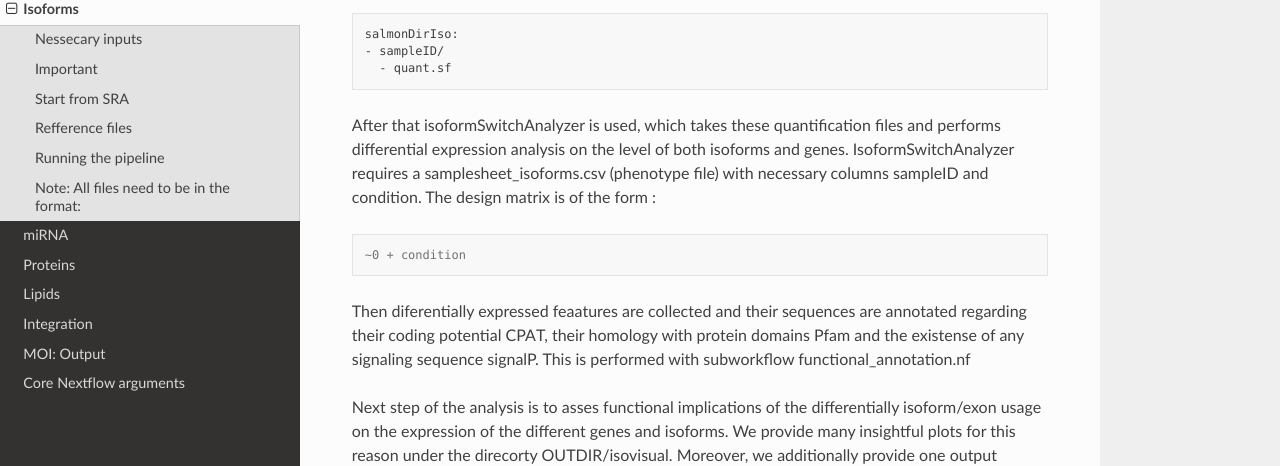
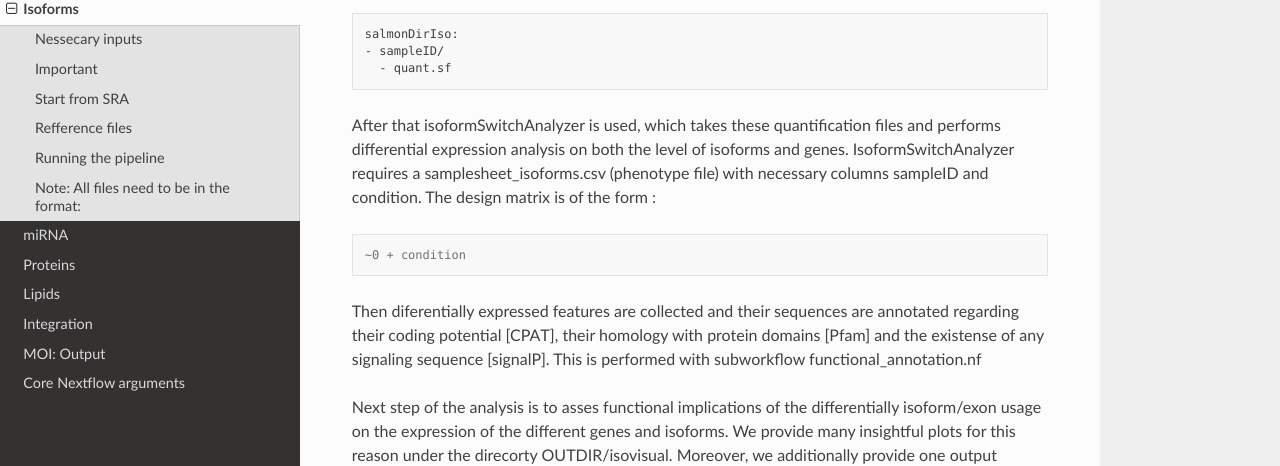
Before and after one commit to Bianca-Pasat/MOI, a Sphinx documentation site: the page built from docs/source/isoforms.rst, in a window 1280 px wide and 900 px high, scrolled down 2753 px. Shown: the part 171-637 px from the top of the window. Built offline with Sphinx 7.4.7 and the Read the Docs theme 3.1.0, drawn with Linux system fonts in a browser that asks for light colours; pages that are not in the unit, such as notebooks, are missing from menus; some of the changed text lies outside the part shown.

Commit message:
Update isoforms.rst

```diff
--- a/docs/source/isoforms.rst
+++ b/docs/source/isoforms.rst
@@ -236,8 +236,8 @@ Note: All files need to be in the format:
      - quant.sf
 
 After that isoformSwitchAnalyzer is used, which takes these
-quantification files and performs differential expression analysis on
-the level of both isoforms and genes. IsoformSwitchAnalyzer requires a
+quantification files and performs differential expression analysis on both
+the level of isoforms and genes. IsoformSwitchAnalyzer requires a
 samplesheet_isoforms.csv (phenotype file) with necessary columns
 sampleID and condition. The design matrix is of the form :
 
@@ -245,10 +245,10 @@ sampleID and condition. The design matrix is of the form :
 
    ~0 + condition
 
-Then diferentially expressed feaatures are collected and their sequences
-are annotated regarding their coding potential CPAT, their homology
-with protein domains Pfam and the existense of any signaling sequence
-signalP. This is performed with subworkflow functional_annotation.nf
+Then diferentially expressed features are collected and their sequences
+are annotated regarding their coding potential [CPAT], their homology
+with protein domains [Pfam] and the existense of any signaling sequence
+[signalP]. This is performed with subworkflow functional_annotation.nf
 
 Next step of the analysis is to asses functional implications of the
 differentially isoform/exon usage on the expression of the different
```
Also changed, not shown: other parts of docs/source/isoforms.rst (+7 -7 lines).
